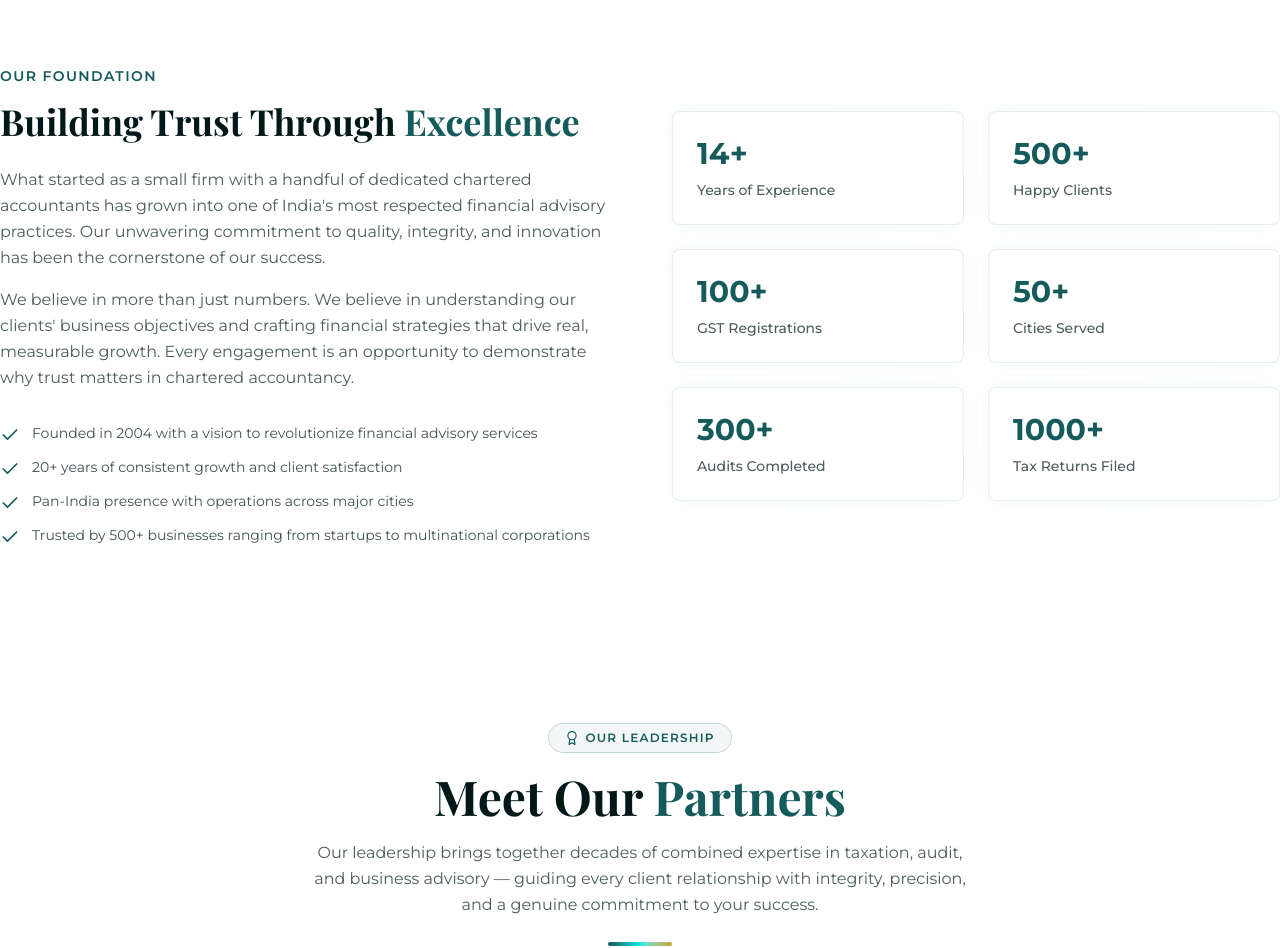
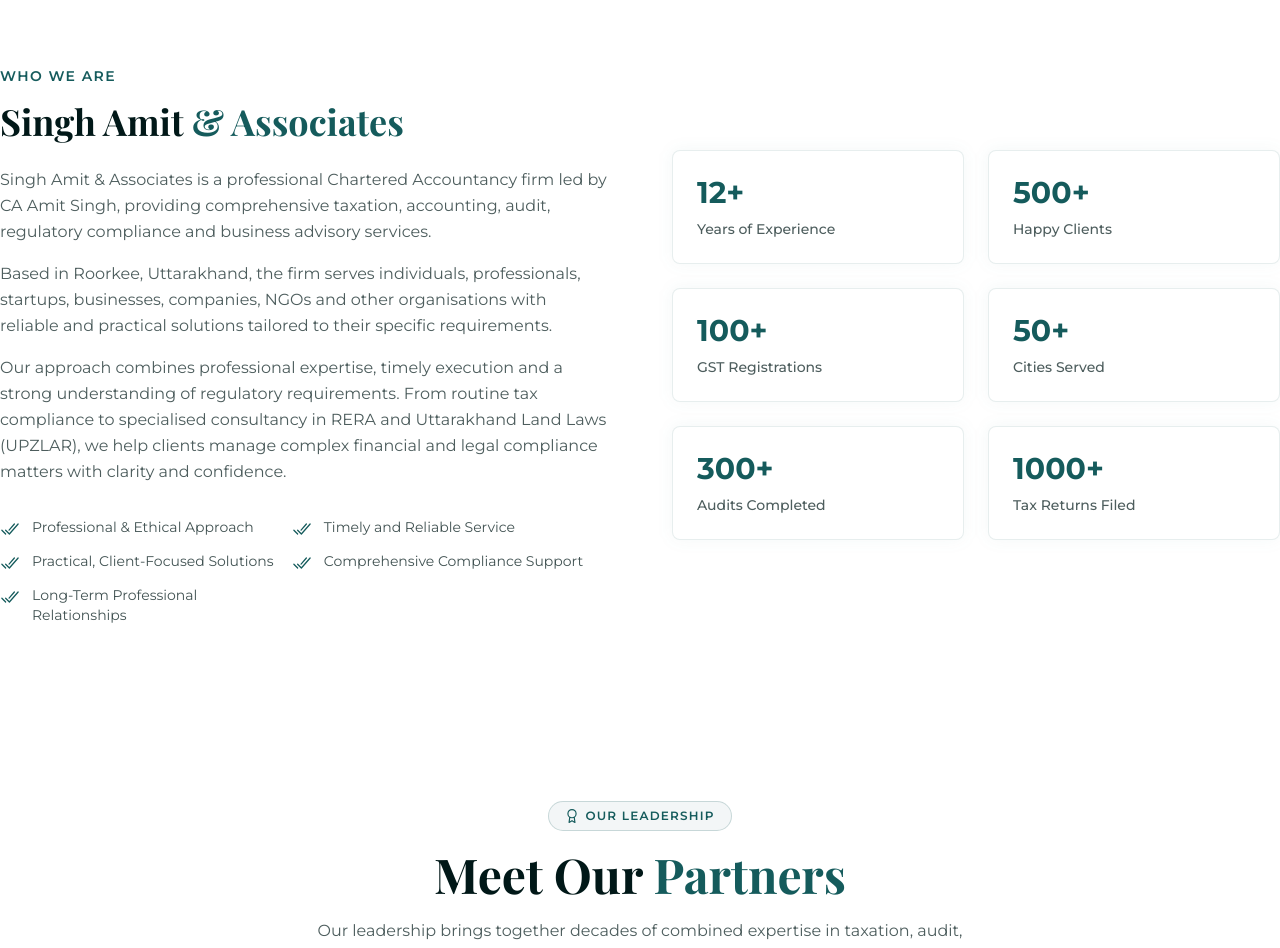
Before and after one commit to ujjawalpaawani04/office-website, a React (Vite) app: page /about in a window 1280 px wide. Shown: the part 800-1748 px from the top of the page. Built offline with nearby package versions, Linux system fonts and the light colour scheme; a web font is replaced by a local one.

Commit message:
update about section

```diff
--- a/src/components/sections/ContactUsSection.jsx
+++ b/src/components/sections/ContactUsSection.jsx
@@ -24,8 +24,8 @@ const contactInfo = [
   {
     icon: FiMail,
     label: "Email",
-    value: "info@singhamilassociates.com",
-    href: "mailto:info@singhamilassociates.com",
+    value: "info@singhamitassociates.com",
+    href: "mailto:info@singhamitassociates.com",
   },
   {
     icon: FiMapPin,
--- a/src/data/partners.js
+++ b/src/data/partners.js
@@ -1,5 +1,5 @@
 // Qualification badges and experience years beyond what the original bios
-// stated (Amit: 22 yrs/CA from ICAI, Priya: 18 yrs) are placeholders —
+// stated (Amit: 22 yrs/CA from ICAI, Priya: 18 yrs) are placeholders -
 // confirm exact credentials (FCA/DISA/etc.) and years with each partner
 // before this goes live.
 export const partners = [
@@ -8,8 +8,8 @@ export const partners = [
     name: "Amit Singh",
     designation: "Founder & Managing Partner",
     qualifications: ["CA", "FCA", "DISA"],
-    experience: "22+ Years",
-    bio: "With over 22 years of experience in chartered accountancy, Amit leads our vision for transformative financial advisory. A CA from ICAI, he specializes in corporate taxation and financial planning.",
+    experience: "12+ Years",
+    bio: "With over 12+ years of experience in chartered accountancy, Amit leads our vision for transformative financial advisory. A CA from ICAI, he specializes in corporate taxation and financial planning.",
     image: "/partners/amit.webp",
     expertise: ["Corporate Taxation", "Financial Planning", "Business Advisory"],
     social: { linkedin: "#", email: "#" },
--- a/src/pages/About/components/AwardsRecognitions.jsx
+++ b/src/pages/About/components/AwardsRecognitions.jsx
@@ -99,7 +99,7 @@ const TimelineItem = ({ award, index, isLeft, reduced }) => {
 
   return (
     <li className="relative pl-16 md:grid md:grid-cols-2 md:gap-x-16 md:pl-0">
-      {/* Timeline dot / icon — centred on the rail (left on mobile, middle on desktop) */}
+      {/* Timeline dot / icon - centred on the rail (left on mobile, middle on desktop) */}
       <motion.span
         initial={reduced ? false : { scale: 0, opacity: 0 }}
         whileInView={{ scale: 1, opacity: 1 }}
@@ -113,7 +113,7 @@ const TimelineItem = ({ award, index, isLeft, reduced }) => {
         </span>
       </motion.span>
 
-      {/* Card — alternates columns on desktop */}
+      {/* Card - alternates columns on desktop */}
       <motion.div
         variants={cardVariants}
         initial="hidden"
@@ -218,7 +218,7 @@ export const AwardsRecognitions = () => {
 
         {/* Awards Timeline */}
         <div ref={timelineRef} className="relative mb-16">
-          {/* Rail track — left on mobile, centred on desktop */}
+          {/* Rail track - left on mobile, centred on desktop */}
           <div
             aria-hidden="true"
             className="absolute top-0 bottom-0 left-6 w-px -translate-x-1/2 bg-brand-700/10 md:left-1/2"
--- a/src/pages/About/components/OurStory.jsx
+++ b/src/pages/About/components/OurStory.jsx
@@ -1,6 +1,6 @@
 import { motion } from "framer-motion";
 import { Container } from "../../../components/common/Container";
-import { FiCheck } from "react-icons/fi";
+import { IoCheckmarkDoneOutline } from "react-icons/io5";
 
 const EASE = [0.22, 1, 0.36, 1];
 
@@ -14,10 +14,11 @@ const fadeUp = {
 };
 
 const highlights = [
-  "Founded in 2004 with a vision to revolutionize financial advisory services",
-  "20+ years of consistent growth and client satisfaction",
-  "Pan-India presence with operations across major cities",
-  "Trusted by 500+ businesses ranging from startups to multinational corporations",
+  "Professional & Ethical Approach",
+  "Timely and Reliable Service",
+  "Practical, Client-Focused Solutions",
+  "Comprehensive Compliance Support",
+  "Long-Term Professional Relationships",
 ];
 
 export const OurStory = () => {
@@ -40,7 +41,7 @@ export const OurStory = () => {
               custom={0}
               className="inline-block text-sm font-semibold uppercase tracking-widest text-brand-700"
             >
-              Our Foundation
+              WHO WE ARE
             </motion.span>
 
             <motion.h2
@@ -51,7 +52,7 @@ export const OurStory = () => {
               custom={1}
               className="mt-3 font-display text-3xl font-bold leading-[1.2] text-secondary sm:text-4xl"
             >
-              Building Trust Through <span className="text-brand-700">Excellence</span>
+              Singh Amit <span className="text-brand-700">& Associates</span>
             </motion.h2>
 
             <motion.p
@@ -62,7 +63,7 @@ export const OurStory = () => {
               custom={2}
               className="mt-6 text-base leading-relaxed text-secondary/70"
             >
-              What started as a small firm with a handful of dedicated chartered accountants has grown into one of India's most respected financial advisory practices. Our unwavering commitment to quality, integrity, and innovation has been the cornerstone of our success.
+              Singh Amit & Associates is a professional Chartered Accountancy firm led by CA Amit Singh, providing comprehensive taxation, accounting, audit, regulatory compliance and business advisory services.
             </motion.p>
 
             <motion.p
@@ -73,23 +74,34 @@ export const OurStory = () => {
               custom={3}
               className="mt-4 text-base leading-relaxed text-secondary/70"
             >
-              We believe in more than just numbers. We believe in understanding our clients' business objectives and crafting financial strategies that drive real, measurable growth. Every engagement is an opportunity to demonstrate why trust matters in chartered accountancy.
+              Based in Roorkee, Uttarakhand, the firm serves individuals, professionals, startups, businesses, companies, NGOs and other organisations with reliable and practical solutions tailored to their specific requirements.
+            </motion.p>
+
+            <motion.p
+              variants={fadeUp}
+              initial="hidden"
+              whileInView="show"
+              viewport={{ once: true }}
+              custom={3}
+              className="mt-4 text-base leading-relaxed text-secondary/70"
+            >
+              Our approach combines professional expertise, timely execution and a strong understanding of regulatory requirements. From routine tax compliance to specialised consultancy in RERA and Uttarakhand Land Laws (UPZLAR), we help clients manage complex financial and legal compliance matters with clarity and confidence.
             </motion.p>
 
             <motion.ul
               initial="hidden"
               whileInView="show"
               viewport={{ once: true }}
-              className="mt-8 space-y-3"
+              className="mt-8 space-y-3 sm:flex sm:flex-wrap"
             >
               {highlights.map((highlight, i) => (
                 <motion.li
                   key={highlight}
                   variants={fadeUp}
                   custom={4 + i}
-                  className="flex items-start gap-3"
+                  className="flex items-start gap-3 sm:w-[48%]"
                 >
-                  <FiCheck className="h-5 w-5 shrink-0 text-brand-700 mt-0.5" aria-hidden="true" />
+                  <IoCheckmarkDoneOutline className="h-5 w-5 shrink-0 text-brand-700 mt-0.5" aria-hidden="true" />
                   <span className="text-sm text-secondary/75">{highlight}</span>
                 </motion.li>
               ))}
@@ -105,7 +117,7 @@ export const OurStory = () => {
             className="grid grid-cols-2 gap-6"
           >
             {[
-              { value: "14+", label: "Years of Experience" },
+              { value: "12+", label: "Years of Experience" },
               { value: "500+", label: "Happy Clients" },
               { value: "100+", label: "GST Registrations" },
               { value: "50+", label: "Cities Served" },
--- a/src/pages/About/components/Partners.jsx
+++ b/src/pages/About/components/Partners.jsx
@@ -61,7 +61,7 @@ export const Partners = () => {
             className="mt-4 text-base leading-relaxed text-secondary/70"
           >
             Our leadership brings together decades of combined expertise in taxation, audit, and
-            business advisory — guiding every client relationship with integrity, precision, and a
+            business advisory - guiding every client relationship with integrity, precision, and a
             genuine commitment to your success.
           </motion.p>
 
--- a/src/pages/Contact/components/ContactInfoCards.jsx
+++ b/src/pages/Contact/components/ContactInfoCards.jsx
@@ -27,8 +27,8 @@ const cards = [
   {
     icon: FiMail,
     title: "Email Address",
-    description: "info@singhamilassociates.com",
-    href: "mailto:info@singhamilassociates.com",
+    description: "info@singhamitassociates.com",
+    href: "mailto:info@singhamitassociates.com",
   },
   {
     icon: FiClock,
--- a/src/pages/Home/components/ContactUsSection.jsx
+++ b/src/pages/Home/components/ContactUsSection.jsx
@@ -24,8 +24,8 @@ const contactInfo = [
   {
     icon: FiMail,
     label: "Email",
-    value: "info@singhamilassociates.com",
-    href: "mailto:info@singhamilassociates.com",
+    value: "info@singhamitassociates.com",
+    href: "mailto:info@singhamitassociates.com",
   },
   {
     icon: FiMapPin,
@@ -261,13 +261,10 @@ export const ContactUsSection = () => {
               <h4 className="font-semibold text-secondary mb-4">Office Hours</h4>
               <ul className="space-y-2 text-sm text-secondary/70">
                 <li className="flex justify-between">
-                  <span>Monday - Friday:</span>
-                  <span className="font-medium">9:00 AM - 6:00 PM</span>
+                  <span>Monday - Saturday:</span>
+                  <span className="font-medium">10:00 AM - 6:00 PM</span>
                 </li>
-                <li className="flex justify-between">
-                  <span>Saturday:</span>
-                  <span className="font-medium">10:00 AM - 3:00 PM</span>
-                </li>
+
                 <li className="flex justify-between">
                   <span>Sunday:</span>
                   <span className="font-medium">Closed</span>
```
